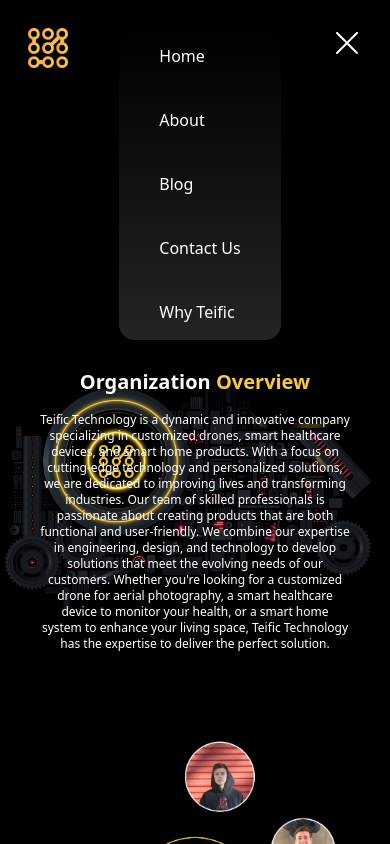
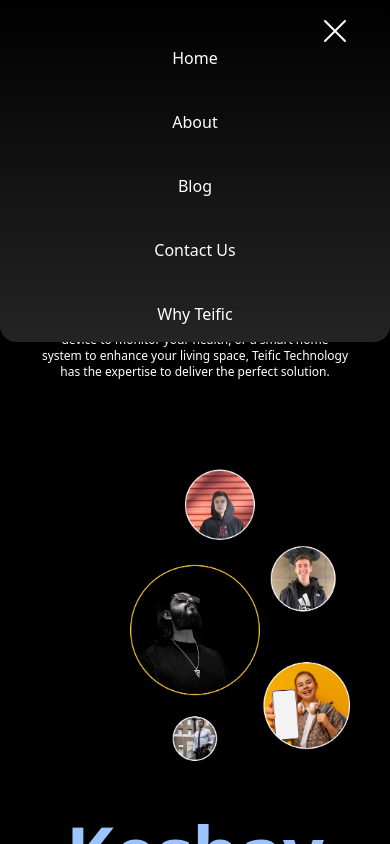
Before and after one commit to varungupta1729/Teific-Freelance, a React (Create React App) app: page /about in a window 390 px wide. Both pictures are taken after a click on the icon 342 px from the left and 48 px from the top of the page. Shown: the top 844 px of the page. Built offline with nearby package versions, Linux system fonts and the light colour scheme; no server answers.

Commit message:
added linear transition

```diff
--- a/src/components/Header.jsx
+++ b/src/components/Header.jsx
@@ -1,33 +1,69 @@
-import React, { useState } from 'react'
-import logo from "../Assets/images/Logo.png"
-import { HeaderNav } from '../static/data'
-import {Link} from 'react-router-dom'
+import React, { useState } from "react";
+import logo from "../Assets/images/Logo.png";
+import { HeaderNav } from "../static/data";
+import { Link } from "react-router-dom";
 import { BsList } from "react-icons/bs";
 import { RxCross1 } from "react-icons/rx";
-const Header = ({position}) => {
-  const[active , setActive] = useState(false);
+import {motion} from 'motion/react'
+import { slideAnimation } from "../motion/motion";
+const Header = ({ position }) => {
+  const [active, setActive] = useState(false);
   return (
-    <div className={` ${ position?"my-7":"absolute top-7 "} z-10 w-full flex justify-between lg:items-center lg:px-36 px-7 `}>
-     <Link to="/"> <img src={logo} alt='logo' className='w-10 lg:w-full ' /></Link>
-      <div className={`lg:flex bg-gradient-to-t from-[#FFFFFF24] to-[#FFFFFF00] ${active ?"flex":"hidden"} px-10 py-4 rounded-2xl`}>
+    <div
+      className={` ${
+        position ? "my-7" : "absolute top-7 "
+      } z-10 w-full flex justify-between lg:items-center lg:px-36 px-7 `}
+    >
+      <Link to="/">
+        {" "}
+        <img src={logo} alt="logo" className="w-10 lg:w-full " />
+      </Link>
+      <div
+        className={`lg:flex bg-gradient-to-t from-[#FFFFFF24] to-[#FFFFFF00] ${
+          active
+            ? "flex justify-center flex-col items-center text-center bg-black"
+            : "hidden"
+        } lg:px-10 py-4 rounded-2xl absolute top-0 left-0 w-full lg:w-auto lg:static `}
+      >
+        {active && (
+          <div className="w-full flex justify-end px-10 ">
+            <RxCross1
+              className=""
+              size={30}
+              onClick={() => setActive(!active)}
+            />
+          </div>
+        )}
+        <ul className={`flex flex-col lg:flex-row gap-10 `}>
+          {HeaderNav.map((item) => (
+            <Link to={item.link}>
+              <motion.li initial="initial"
+  whileInView="animate"
+  exit="exit"
+  viewport={{ once: false, amount: 0.7 }} // Ensures it animates only once when 50% is in view
+  variants={slideAnimation('up')}>{item.content}</motion.li>
+            </Link>
+          ))}
+        </ul>
+      </div>
+      <div className=" hidden lg:block bg-gradient-to-t from-[#FFFFFF24] to-[#FFFFFF00] px-10 py-4 rounded-2xl">
+        <span className="">Explore Now</span>
+      </div>
+      {active ? (
+        <RxCross1
+          className="p-0"
+          size={30}
+          onClick={() => setActive(!active)}
+        />
+      ) : (
+        <BsList
+          size={40}
+          className="lg:hidden"
+          onClick={() => setActive(!active)}
+        />
+      )}
+    </div>
+  );
+};
 
-       <ul className={`flex flex-col lg:flex-row gap-10 `}>
-        {
-            HeaderNav.map((item)=> <Link to={item.link}><li>{item.content}</li></Link>)
-        }
-       </ul>
-      </div>
-      <div className=' hidden lg:block bg-gradient-to-t from-[#FFFFFF24] to-[#FFFFFF00] px-10 py-4 rounded-2xl'>
-        <span className=''>
-            Explore Now
-        </span>
-
-      </div>
-      {
-          active ? (<RxCross1 className='p-0' size={30}   onClick={()=>setActive(!active)}/>):(<BsList size={40}  className='lg:hidden' onClick={()=>setActive(!active)}/>)
-        }
-    </div>
-  )
-}
-
-export default Header
+export default Header;
```
